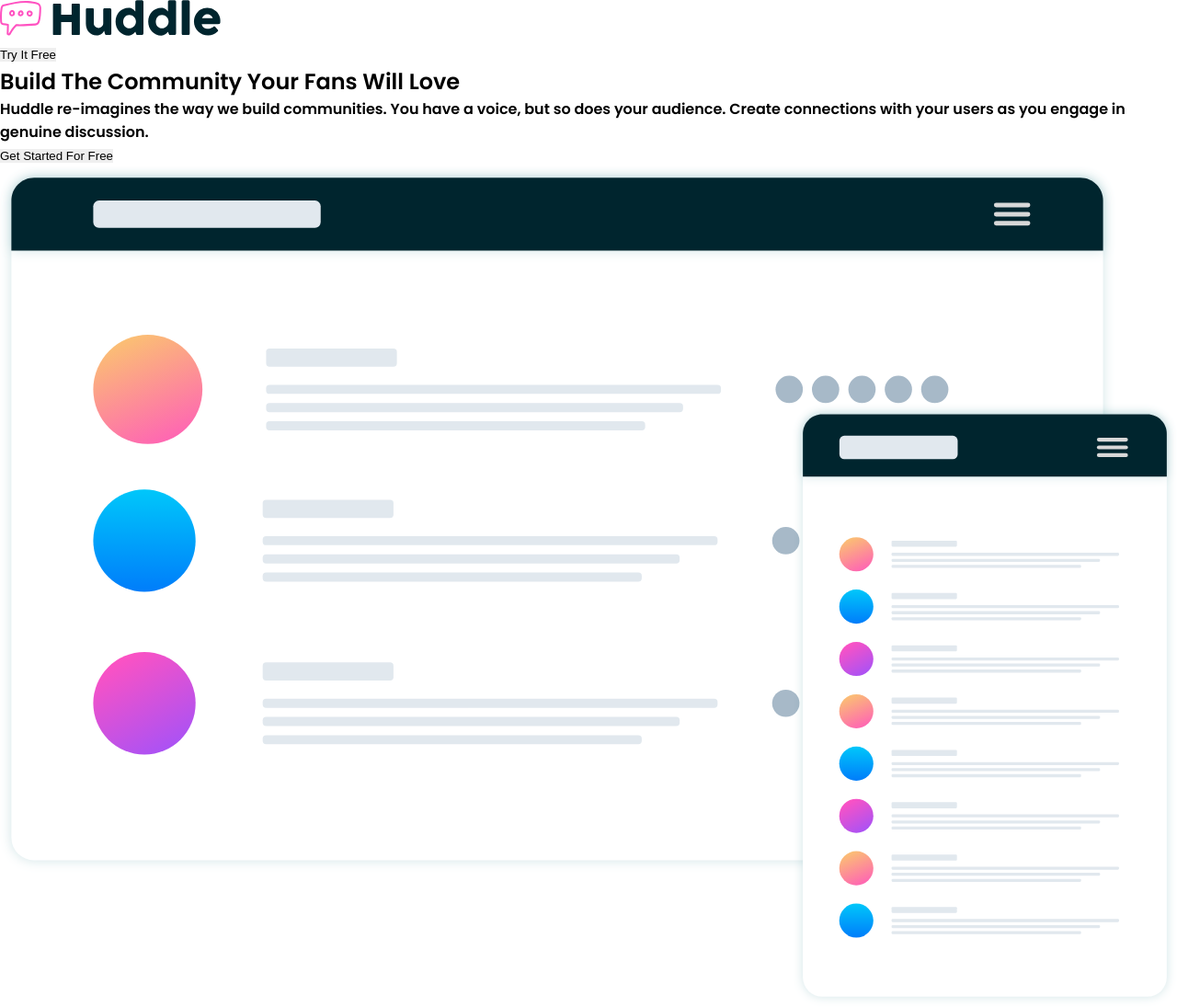
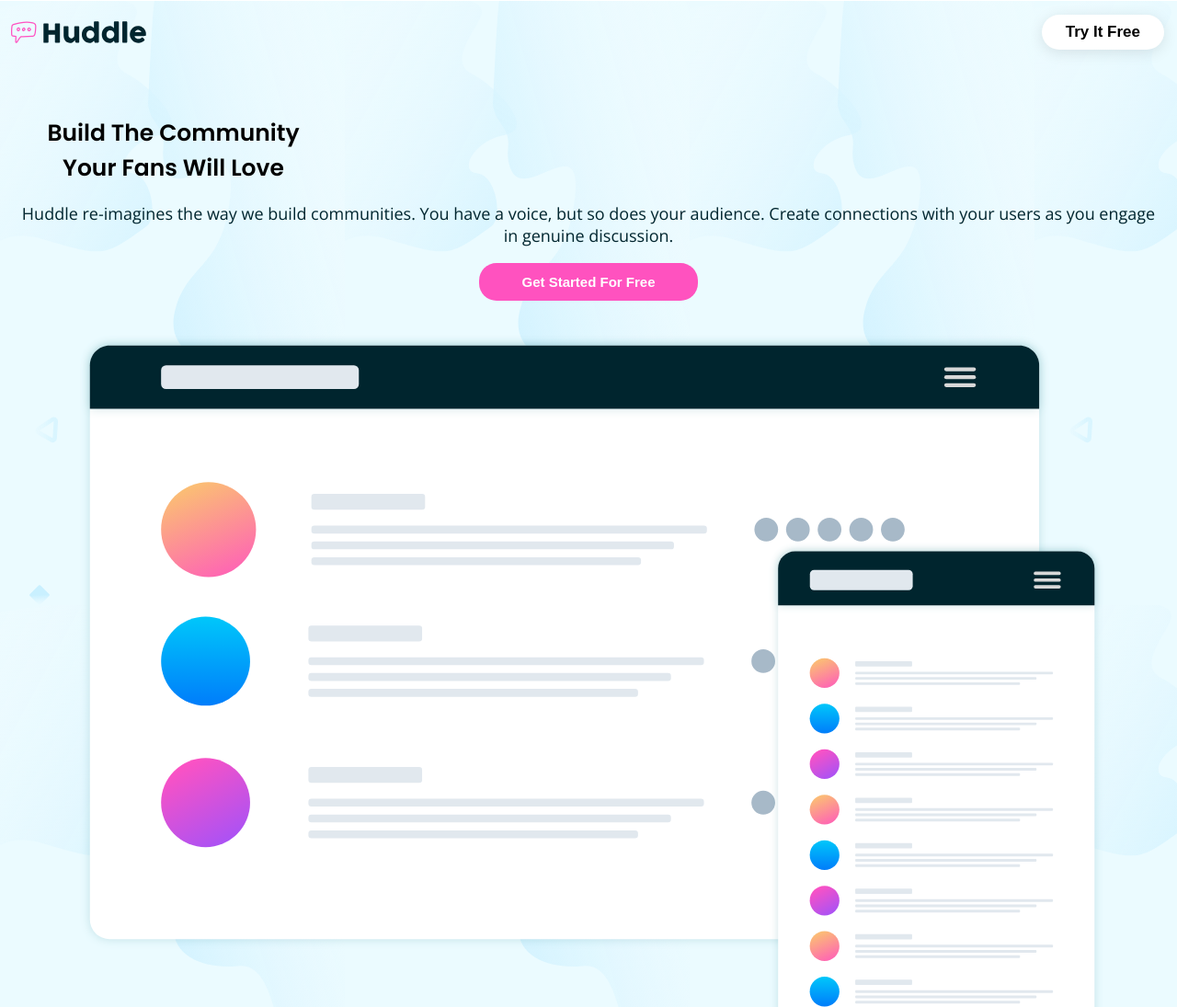
Before and after one commit to BC-MAY-21-ROR/kata-01-diseno-web-k1-ca-reilero-10, a plain HTML site: page index.html in a window 1280 px wide. Shown: the top 1095 px of the page at 92% size. Drawn offline with nearby package versions, Linux system fonts and the light colour scheme.

Commit message:
Incluimos sass y mejoramos el css

```diff
--- a/index.html
+++ b/index.html
@@ -11,6 +11,9 @@
 
   <!-- Se agrega fonts -->
   <link href="https://fonts.googleapis.com/css2?family=Poppins:wght@600&display=swap" rel="stylesheet">
+  <link rel="preconnect" href="https://fonts.googleapis.com">
+<link rel="preconnect" href="https://fonts.gstatic.com" crossorigin>
+<link href="https://fonts.googleapis.com/css2?family=Open+Sans:wght@400;700&display=swap" rel="stylesheet">
 
   <title>Frontend Mentor | Huddle landing page with alternating feature blocks</title>
 
@@ -25,22 +28,20 @@
   <!-- start header -->
   <header>
     <nav class="navbar mg-center">
-      <div class="navbar__logo">
-        <img src="./images/logo.svg" alt="logo_huddle" />
-      </div>
+        <img class="img-logo" src="./images/logo.svg" alt="logo_huddle" />
         <!--Button- Header -->
         <button class="boton1">Try It Free</button>
     </nav>
-  </header>
-  <!-- End header -->
-  <section>
+
+  <div class="inf-seccion">
     <h1> Build The Community Your Fans Will Love</h1>
-        <p> Huddle re-imagines the way we build communities. You have a voice, but so does your audience.
+    <p class="p1"> Huddle re-imagines the way we build communities. You have a voice, but so does your audience.
       Create connections with your users as you engage in genuine discussion.</p>
       <button class="boton2">Get Started For Free</button>
     <img class="imagen1" src="./images/illustration-mockups.svg" alt="Imagen 1">
+  </div>
 
-  </section>
+  </header>
   <article id="art_container" >
       <div class=" art art1" >
         <img class="imagen2" src="./images/illustration-grow-together.svg" alt="Imagen 2">
--- /dev/null
+++ b/style.scss
@@ -0,0 +1,140 @@
+$primari-color: hsl(322, 100%, 66%);
+$neutral-color1: hsl(193, 100%, 96%);
+$neutral-color2:  hsl(192, 100%, 9%);
+$neutral-color3:   hsl(208, 11%, 55%);
+
+
+
+
+
+*{
+	margin: 0;
+	padding: 0;
+	list-style: none;
+	text-decoration: none;
+	border: none;
+	outline: none;
+}
+
+body{
+    font-size: 18px;
+    font-family: 'Open Sans', sans-serif;
+    text-align: center;
+}
+
+
+header{
+    background-color: $neutral-color1;
+    background-image: url("./images/bg-hero-mobile.svg");
+}
+
+
+nav{
+    margin: 1px 12px 19px;
+    display: flex;
+    justify-content: space-between;
+
+}
+
+
+
+h1,
+h2,
+h3{
+    font-weight: 600;
+    font-family: 'Poppins', sans-serif;
+}
+
+h1{
+    padding-left: 25px;
+    font-size: 25px;
+    width: 327px;
+
+}
+
+
+.p1{
+    padding: 18px 19px;
+    color: $neutral-color2;
+}
+
+
+.boton1{
+    margin: 15px 2px;
+    padding: 5px 26px;
+    background-color: #FFFFFF;
+    border-radius: 20px;
+    font-weight: 600;
+    font-size: 17px;
+    box-shadow: 0 0.2rem 1rem rgba($color: #000000, $alpha: 0.1);
+}
+
+
+.boton2{
+    padding: 12px 46px;
+    font-size: 15px;
+    font-weight: 600;
+    color: #ffff;
+    background-color: $primari-color;
+    border-radius: 19px;
+}
+
+.img-logo{
+    width: 147px;
+    height: 50%;
+    margin: 22px 0px;
+}
+
+.inf-seccion{
+    margin: 57px 0px 0px 0px;
+}
+
+.imagen1{
+    padding: 38px 0px 0px 7px;
+}
+
+.imagen1,
+.imagen2,
+.imagen3,
+.imagen4{
+    width: 87%;
+    height:100%;
+
+}
+
+
+#art_container{
+    padding-top: 40px;
+    display: flex;
+    justify-content: center;
+    flex-direction: column;
+    width: 83%;
+    margin: auto;
+
+}
+
+article{
+
+    div{
+        padding: 18px;
+        margin: 15px;
+
+        p{
+            color: $neutral-color3;
+            font-size: 16px;
+        }
+
+        h2{
+            color: $neutral-color2;
+            font-size: 23px;
+        }
+
+    }
+}
+
+
+.art{
+    border-radius: 10px;
+    padding: 10px 0px;
+    box-shadow: 0 0.2rem 1rem rgba($color: #000000, $alpha: 0.1);
+}
```
Also changed, not shown: style.css, 3 other files. Lines whose indentation alone changed are shown as unchanged.
